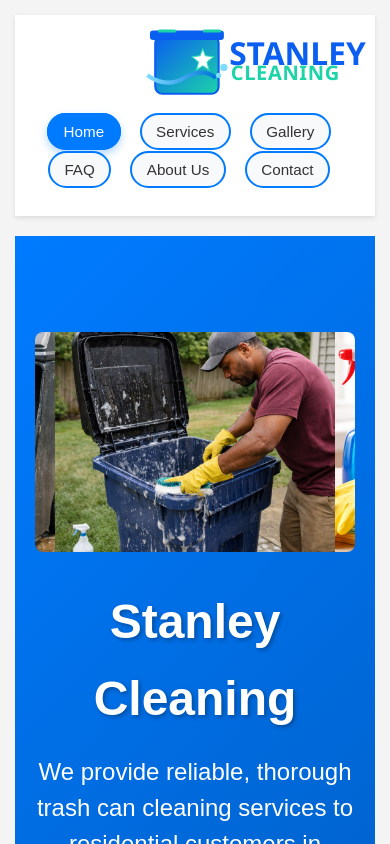
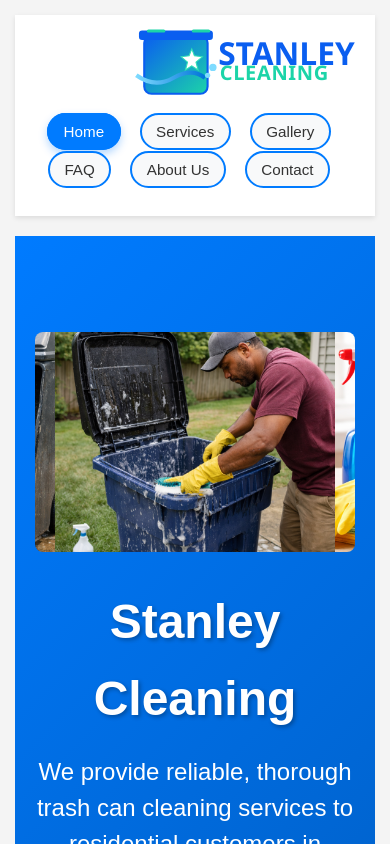
Before and after one commit to wizardsforge/jr-website, a React (Vite) app: page / in a window 390 px wide. Shown: the top 844 px of the page. Built offline with nearby package versions, Linux system fonts and the light colour scheme.

Commit message:
Adjust mobile logo left offset

```diff
--- a/src/index.css
+++ b/src/index.css
@@ -799,7 +799,7 @@
     font-size: 0.625rem;
   }
   .logo svg {
-    transform: scale(2.2) translate(-10px, 7px);
+    transform: scale(2.2) translate(-15px, 7px);
   }
   nav ul {
     margin-top: 1rem;
```
